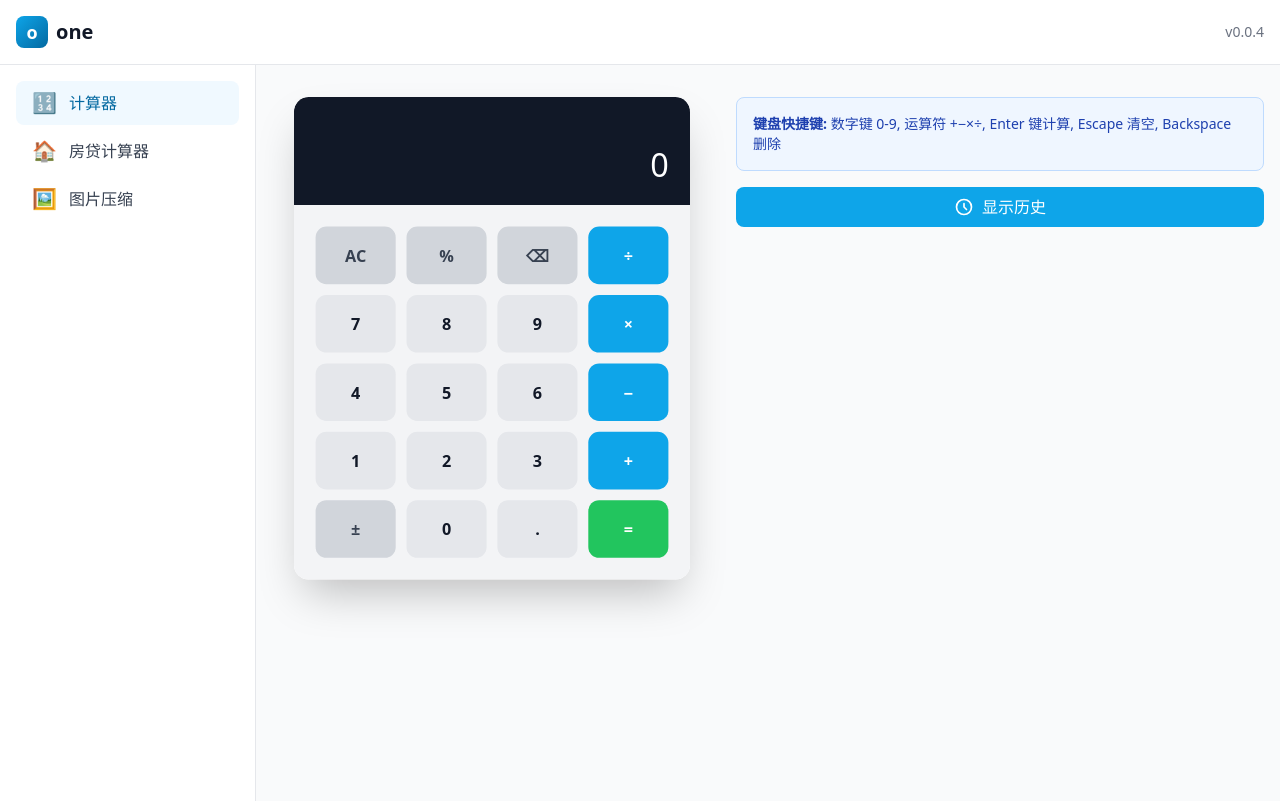
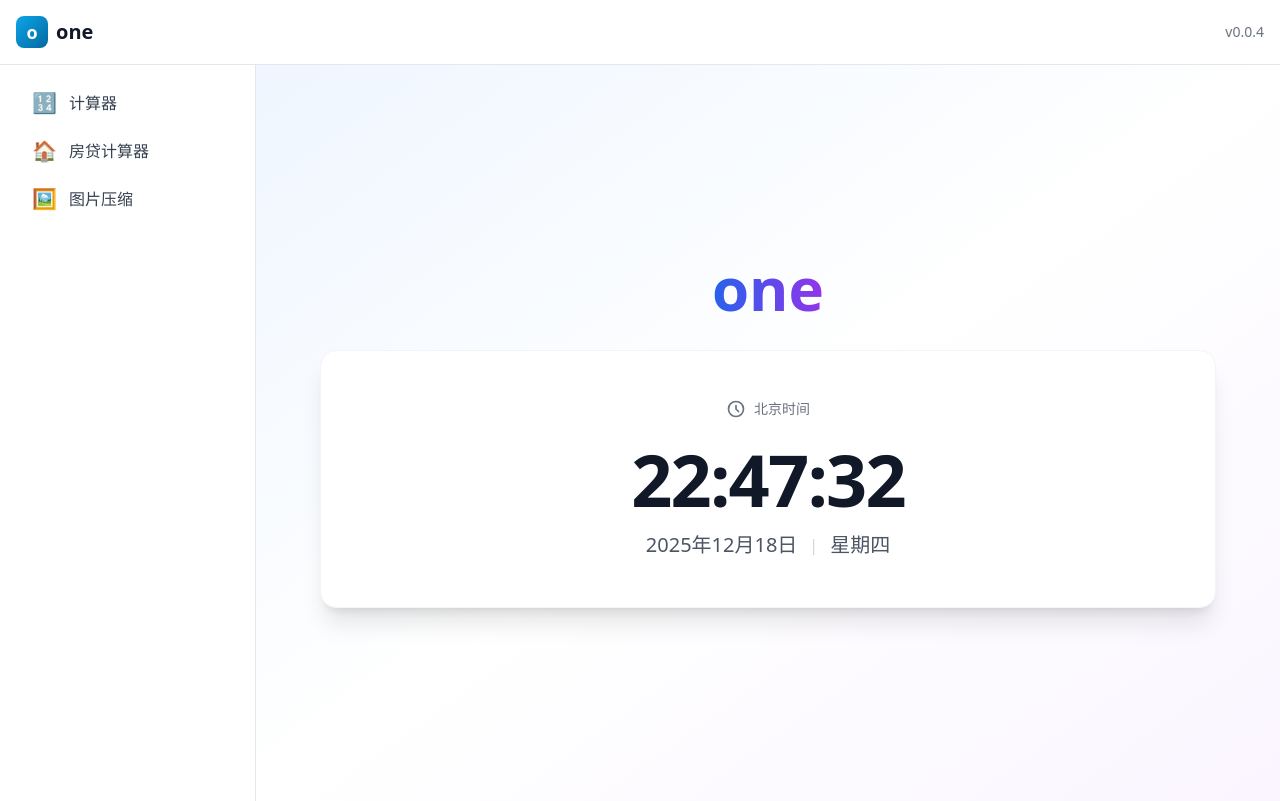
Before and after one commit to zfl420/one, a React (Vite) app: page / in a window 1280 px wide. Before the commit this address led to /tools/calculator. Built offline with nearby package versions, Linux system fonts and the light colour scheme.

Commit message:
feat: 添加首页，展示实时北京时间
- 创建 Home 页面组件，显示实时更新的北京时间
- 修改路由配置，将首页设为默认页面
- 首页不在侧边栏显示，仅通过点击 logo 访问
- 采用现代化 UI 设计，包含渐变背景和卡片式时间显示

```diff
--- a/src/App.tsx
+++ b/src/App.tsx
@@ -1,6 +1,7 @@
 import { BrowserRouter as Router, Routes, Route, Navigate } from 'react-router-dom'
 import MainLayout from './components/Layout/MainLayout'
 import NotFound from './pages/NotFound'
+import Home from './pages/Home'
 import { tools } from './tools'
 
 function App() {
@@ -8,7 +9,7 @@ function App() {
     <Router>
       <MainLayout>
         <Routes>
-          <Route path="/" element={<Navigate to="/tools/calculator" replace />} />
+          <Route path="/" element={<Home />} />
           {tools.map((tool) => (
             <Route
               key={tool.id}
--- /dev/null
+++ b/src/pages/Home.tsx
@@ -0,0 +1,93 @@
+import { useState, useEffect } from 'react'
+
+export default function Home() {
+  const [currentTime, setCurrentTime] = useState(new Date())
+
+  useEffect(() => {
+    const timer = setInterval(() => {
+      setCurrentTime(new Date())
+    }, 1000)
+
+    return () => clearInterval(timer)
+  }, [])
+
+  const formatTime = (date: Date) => {
+    return date.toLocaleString('zh-CN', {
+      timeZone: 'Asia/Shanghai',
+      year: 'numeric',
+      month: '2-digit',
+      day: '2-digit',
+      hour: '2-digit',
+      minute: '2-digit',
+      second: '2-digit',
+      hour12: false,
+    })
+  }
+
+  const getTimeComponents = (date: Date) => {
+    const options: Intl.DateTimeFormatOptions = {
+      timeZone: 'Asia/Shanghai',
+      hour12: false,
+    }
+
+    const beijingDate = new Date(date.toLocaleString('en-US', { timeZone: 'Asia/Shanghai' }))
+
+    return {
+      date: beijingDate.toLocaleDateString('zh-CN', {
+        year: 'numeric',
+        month: 'long',
+        day: 'numeric',
+      }),
+      time: beijingDate.toLocaleTimeString('zh-CN', {
+        hour: '2-digit',
+        minute: '2-digit',
+        second: '2-digit',
+        hour12: false,
+      }),
+      weekday: beijingDate.toLocaleDateString('zh-CN', {
+        weekday: 'long',
+      }),
+    }
+  }
+
+  const { date, time, weekday } = getTimeComponents(currentTime)
+
+  return (
+    <div className="min-h-[calc(100vh-4rem)] bg-gradient-to-br from-blue-50 via-white to-purple-50 flex items-center justify-center p-4">
+      <div className="max-w-4xl w-full">
+        <div className="text-center space-y-8">
+          {/* 欢迎信息 */}
+          <div className="space-y-4">
+            <h1 className="text-5xl md:text-6xl font-bold">
+              <span className="bg-gradient-to-r from-blue-600 to-purple-600 bg-clip-text text-transparent">one</span>
+            </h1>
+          </div>
+
+          {/* 北京时间显示 */}
+          <div className="bg-white rounded-2xl shadow-xl p-8 md:p-12 space-y-6 border border-gray-100">
+            <div className="flex items-center justify-center gap-2 text-gray-500">
+              <svg className="w-5 h-5" fill="none" stroke="currentColor" viewBox="0 0 24 24">
+                <path strokeLinecap="round" strokeLinejoin="round" strokeWidth={2} d="M12 8v4l3 3m6-3a9 9 0 11-18 0 9 9 0 0118 0z" />
+              </svg>
+              <span className="text-sm font-medium">北京时间</span>
+            </div>
+
+            <div className="space-y-4">
+              {/* 时间 */}
+              <div className="text-6xl md:text-7xl font-bold text-gray-900 tabular-nums tracking-tight">
+                {time}
+              </div>
+
+              {/* 日期和星期 */}
+              <div className="flex items-center justify-center gap-3 text-gray-600">
+                <span className="text-xl font-medium">{date}</span>
+                <span className="text-gray-300">|</span>
+                <span className="text-xl font-medium">{weekday}</span>
+              </div>
+            </div>
+          </div>
+        </div>
+      </div>
+    </div>
+  )
+}
```
